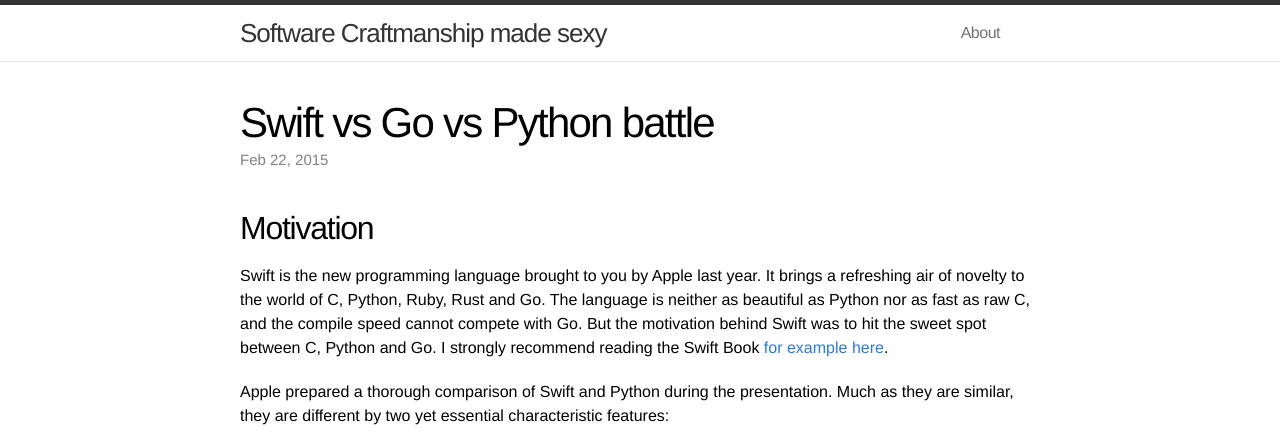
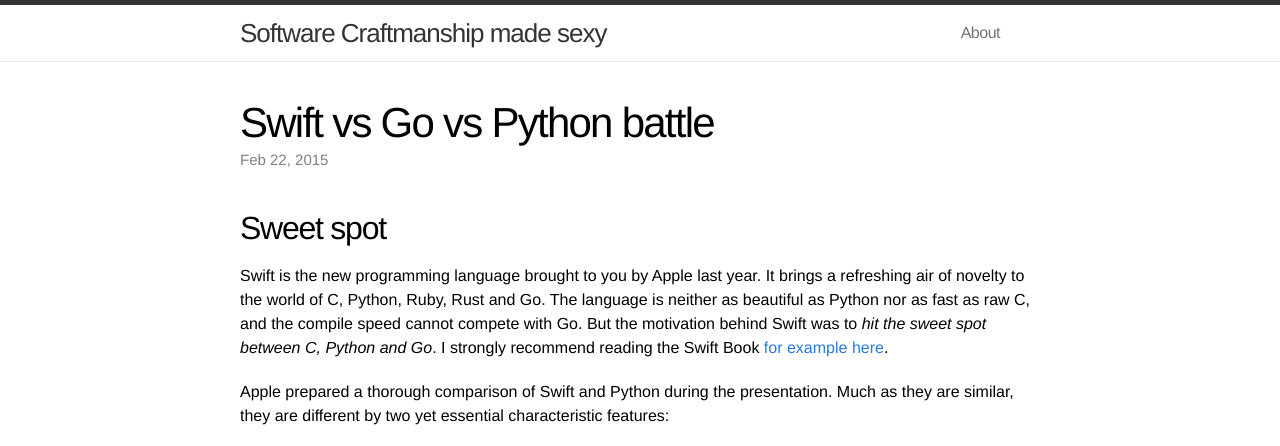
Before and after one commit to vi4m/vi4m.github.io, a Jekyll site: the page built from _posts/2015-02-22-swift-vs-others.markdown, in a window 1280 px wide and 900 px high. Shown: the top 446 px of the window. Built offline with Jekyll 4.4.1, drawn with Linux system fonts in a browser that asks for light colours; comment, search, counter and statistics services are not loaded.

Commit message:
Update 2015-02-22-swift-vs-others.markdown

```diff
--- a/_posts/2015-02-22-swift-vs-others.markdown
+++ b/_posts/2015-02-22-swift-vs-others.markdown
@@ -3,9 +3,9 @@
 layout: post
 ---
 
-## Motivation
+## Sweet spot
 
-Swift is the new programming language brought to you by Apple last year. It brings a refreshing air of novelty to the world of C, Python, Ruby, Rust and Go. The language is neither as beautiful as Python nor as fast as raw C, and the compile speed cannot compete with Go. But the motivation behind Swift was to hit the sweet spot between C, Python and Go. I strongly recommend reading the Swift Book [for example here](https://dl.dropboxusercontent.com/u/20996794/Swift%20Programming%20Language.pdf).
+Swift is the new programming language brought to you by Apple last year. It brings a refreshing air of novelty to the world of C, Python, Ruby, Rust and Go. The language is neither as beautiful as Python nor as fast as raw C, and the compile speed cannot compete with Go. But the motivation behind Swift was to *hit the sweet spot between C, Python and Go*. I strongly recommend reading the Swift Book [for example here](https://dl.dropboxusercontent.com/u/20996794/Swift%20Programming%20Language.pdf).
 
 Apple prepared a thorough comparison of Swift and Python during the presentation. Much as they are similar, they are different by two yet essential characteristic features:
 
```
